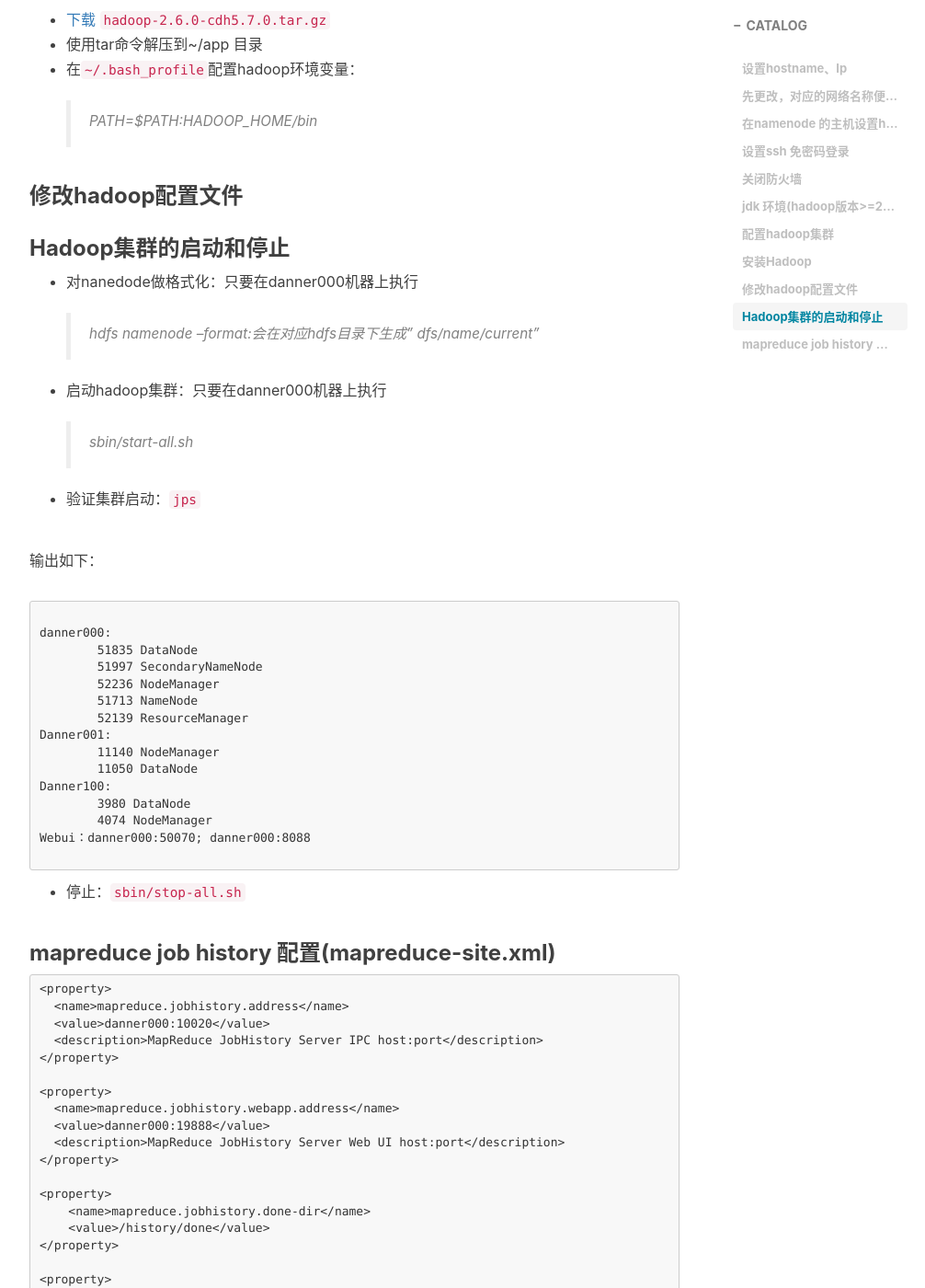
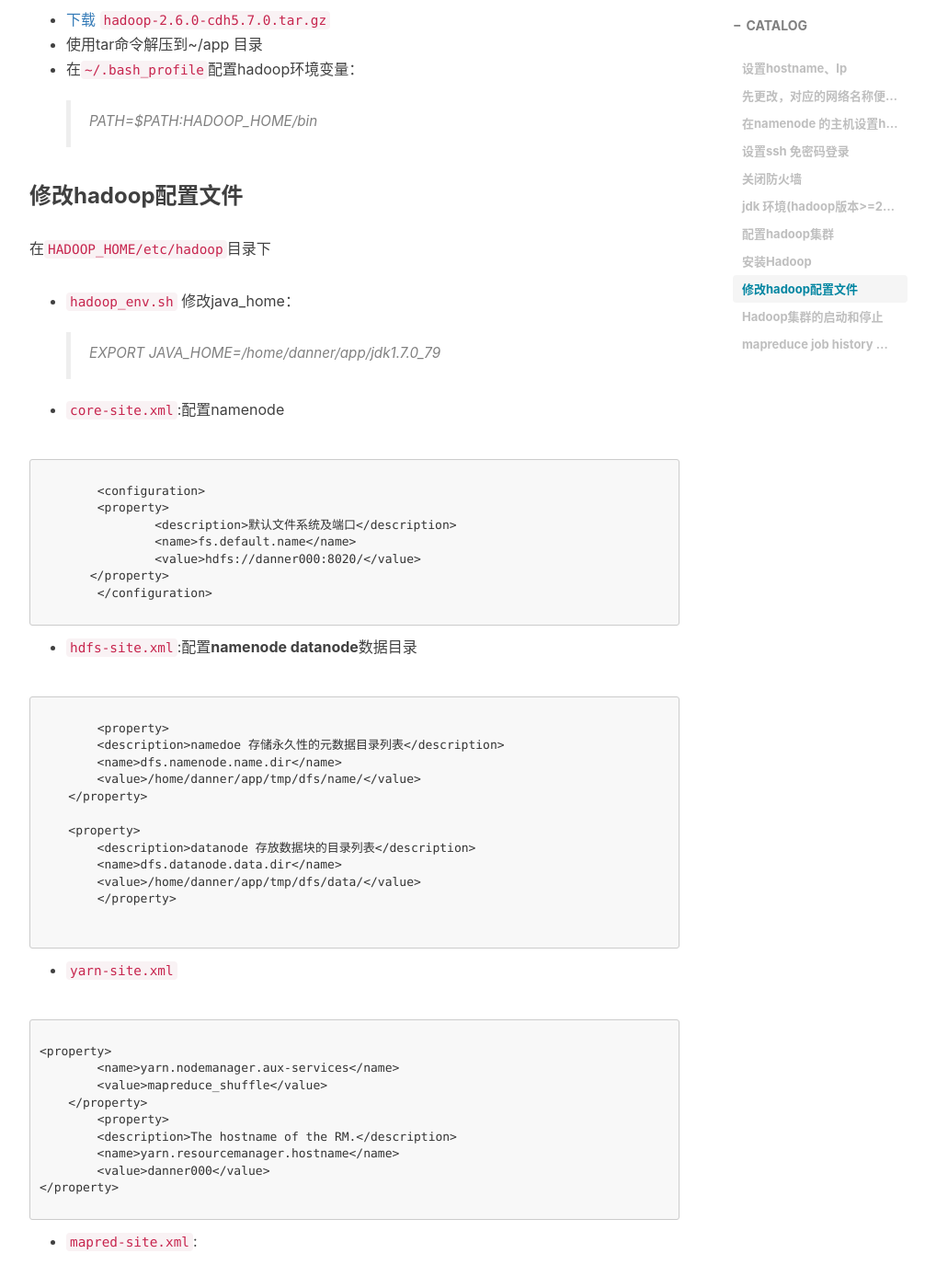
Before and after one commit to vendanner/vendanner.github.io, a Jekyll site: the page built from _posts/2019-02-16-Hadoop集群创建.md, in a window 1280 px wide and 1400 px high, scrolled down 2287 px. Shown: the whole window at 92% size, without its empty margins (233-1239 px from the left). Built offline with Jekyll 4.4.1, drawn with Linux system fonts in a browser that asks for light colours; nearby versions of some CDN libraries; comment, search, counter and statistics services are not loaded; some of the changed text lies outside the part shown.

Commit message:
Update 2019-02-16-Hadoop集群创建.md

````diff
--- a/_posts/2019-02-16-Hadoop集群创建.md
+++ b/_posts/2019-02-16-Hadoop集群创建.md
@@ -14,11 +14,13 @@ tags:
 
 ## 设置hostname、Ip
 
+
 ### 先更改，对应的网络名称便于后续维护(每台机子都要执行)：
 `sudo gedit /etc/sysconfig/network`
 >TWORKING=yes
 
 >HOSTNAME=danner000
+
 
 ### 在namenode 的主机设置hostname和ip：
 `vi /etc/hosts`
@@ -59,19 +61,107 @@ centos7 及以上：
 
 ## 配置hadoop集群
 
+
 ### 安装Hadoop
 - [下载](http://archive.cloudera.com/cdh5/cdh/5/hadoop-2.6.0-cdh5.7.0.tar.gz) `hadoop-2.6.0-cdh5.7.0.tar.gz`
 - 使用tar命令解压到~/app 目录
 - 在`~/.bash_profile`配置hadoop环境变量：
 >PATH=$PATH:HADOOP_HOME/bin
 
+
 ### 修改hadoop配置文件
+在`HADOOP_HOME/etc/hadoop`目录下
+
+- `hadoop_env.sh` 修改java_home：
+> EXPORT JAVA_HOME=/home/danner/app/jdk1.7.0_79
+
+- `core-site.xml`:配置namenode
+
+```
+
+	<configuration>
+    	<property>
+        	<description>默认文件系统及端口</description>
+        	<name>fs.default.name</name>
+        	<value>hdfs://danner000:8020/</value>
+       </property>
+	</configuration>
+
+```
+
+- `hdfs-site.xml`:配置**namenode datanode**数据目录
+
+```
+
+  	<property>
+        <description>namedoe 存储永久性的元数据目录列表</description>
+        <name>dfs.namenode.name.dir</name>
+        <value>/home/danner/app/tmp/dfs/name/</value>
+    </property>
+
+    <property>
+        <description>datanode 存放数据块的目录列表</description>
+        <name>dfs.datanode.data.dir</name>
+        <value>/home/danner/app/tmp/dfs/data/</value>
+	</property>
+
+
+```
+
+- `yarn-site.xml`
+
+```
+
+<property>
+        <name>yarn.nodemanager.aux-services</name>
+        <value>mapreduce_shuffle</value>
+    </property>
+	<property>
+        <description>The hostname of the RM.</description>
+        <name>yarn.resourcemanager.hostname</name>
+        <value>danner000</value>
+</property>
+
+```
+
+- `mapred-site.xml`:
+
+```
+
+<property>
+        <description>MapReduce 执行框架设为 Hadoop YARN. </description>
+        <name>mapreduce.framework.name</name>
+        <value>yarn</value>
+</property>
+
+```
+
+- slave：配置从节点(3个)
+> danner000
+>
+> danner001
+>
+> danner100
+
+- 分发hadoop配置: 直接将配置好的Hadoop copy 到slave 机器上
+> scp -r ~/app danner001:~/
+>
+> scp -r ~/app danner100:~/
+>
+> scp  ~/.bash_profile danner001:~/
+>
+> scp  ~/.bash_profile danner100:~/
+
+
+
+
+
 
 ### Hadoop集群的启动和停止
 - 对nanedode做格式化：只要在danner000机器上执行
-> hdfs namenode –format:会在对应hdfs目录下生成” dfs/name/current”
+> hdfs namenode –format: 会在对应hdfs目录下生成” dfs/name/current”
 
-- 启动hadoop集群：只要在danner000机器上执行
+- 启动hadoop集群： 只要在danner000机器上执行
 > sbin/start-all.sh
 
 - 验证集群启动：`jps`
@@ -96,6 +186,7 @@ Webui：danner000:50070; danner000:8088
 
 ```
 - 停止：`sbin/stop-all.sh`
+
 
 ### mapreduce job history 配置(mapreduce-site.xml)
 ```
````
